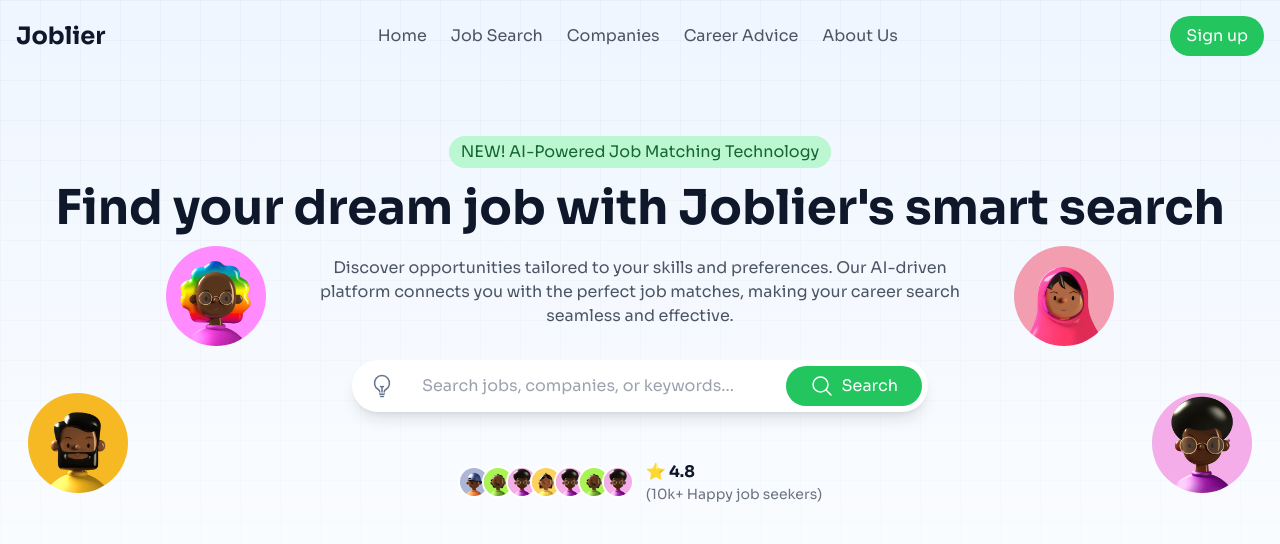
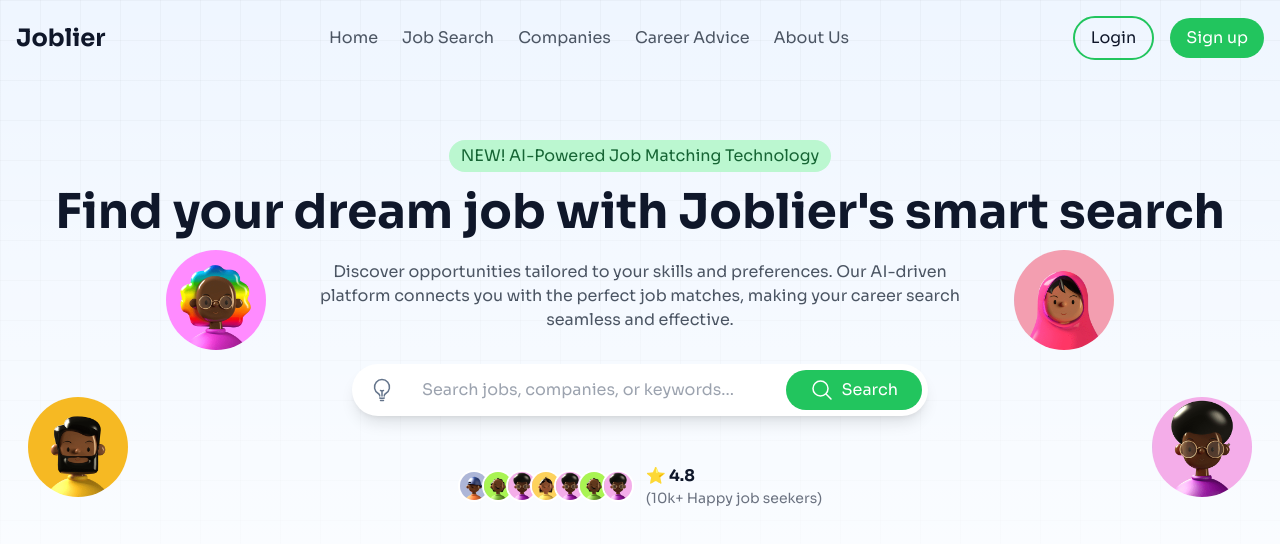
Before and after one commit to fasakinhenry/jobsearch, a React (Vite) app: page / in a window 1280 px wide. Shown: the top 544 px of the page. Built offline with nearby package versions, Linux system fonts and the light colour scheme.

Commit message:
placed a login btn in the landing header and routed form pages to btns

```diff
--- a/src/pages/App/LandingPage.jsx
+++ b/src/pages/App/LandingPage.jsx
@@ -14,6 +14,7 @@ import avatar_9 from '../../assets/images/avatars/avatar9.png';
 import avatar_10 from '../../assets/images/avatars/avatar10.png';
 import avatar_11 from '../../assets/images/avatars/avatar11.png';
 import avatar_12 from '../../assets/images/avatars/avatar12.png';
+import { Link } from 'react-router-dom';
 
 // Storing all avatars in an array for easy access
 const avatars = [
@@ -139,9 +140,12 @@ const LandingPage = () => {
             </a>
           </nav>
           <div className='flex items-center space-x-4'>
-            <button className='bg-green-500 text-white px-3 py-1 md:px-4 md:py-2 text-sm md:text-base rounded-full'>
+            <Link to="/login" className='border-green-500 border-2 px-3 py-1 md:px-4 md:py-2 text-sm md:text-base rounded-full'>
+              Login
+            </Link>
+            <Link to="/signup" className='bg-green-500 text-white px-3 py-1 md:px-4 md:py-2 text-sm md:text-base rounded-full'>
               Sign up
-            </button>
+            </Link>
             <button
               className='md:hidden'
               onClick={() => setIsMenuOpen(!isMenuOpen)}
```
